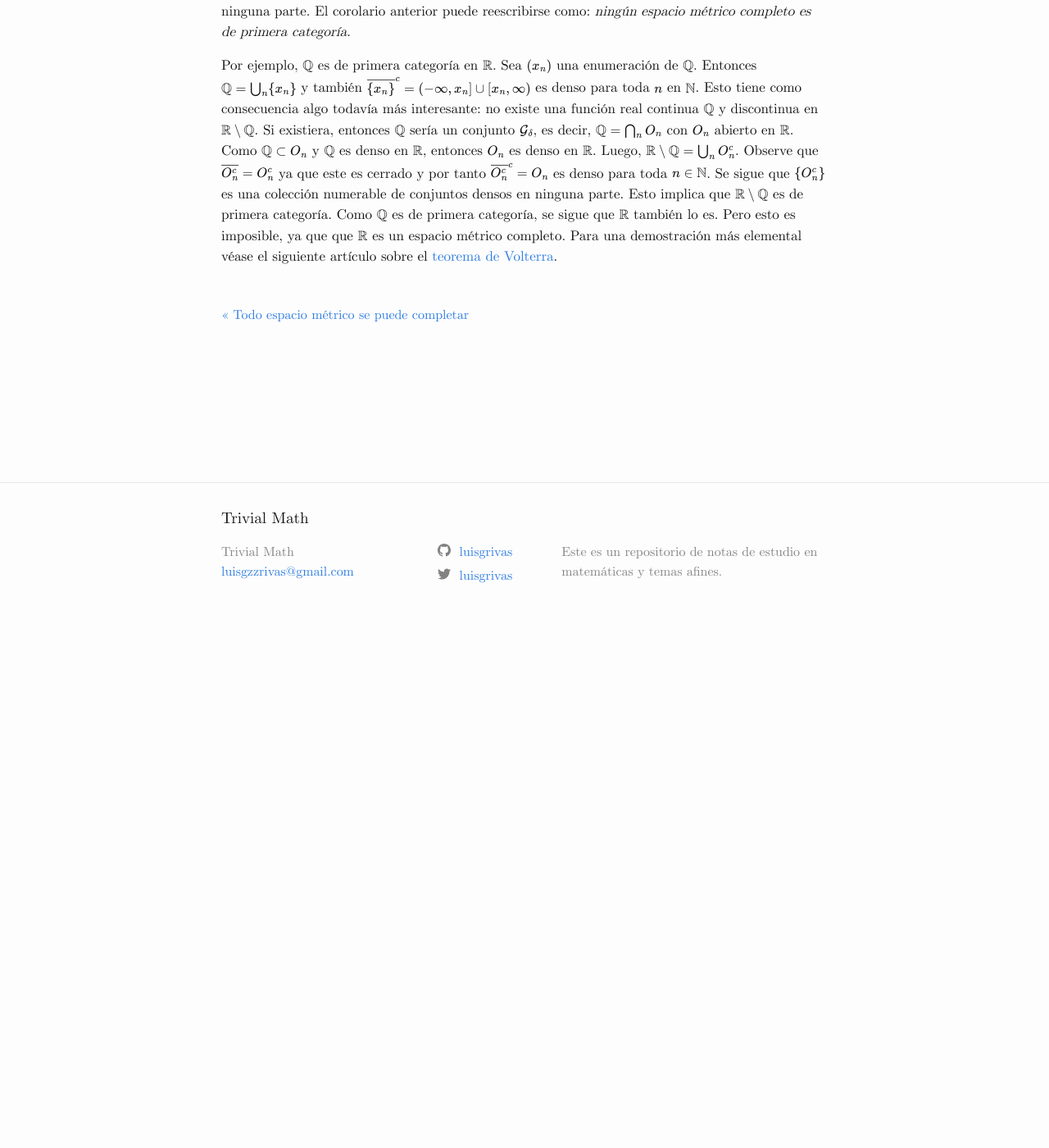
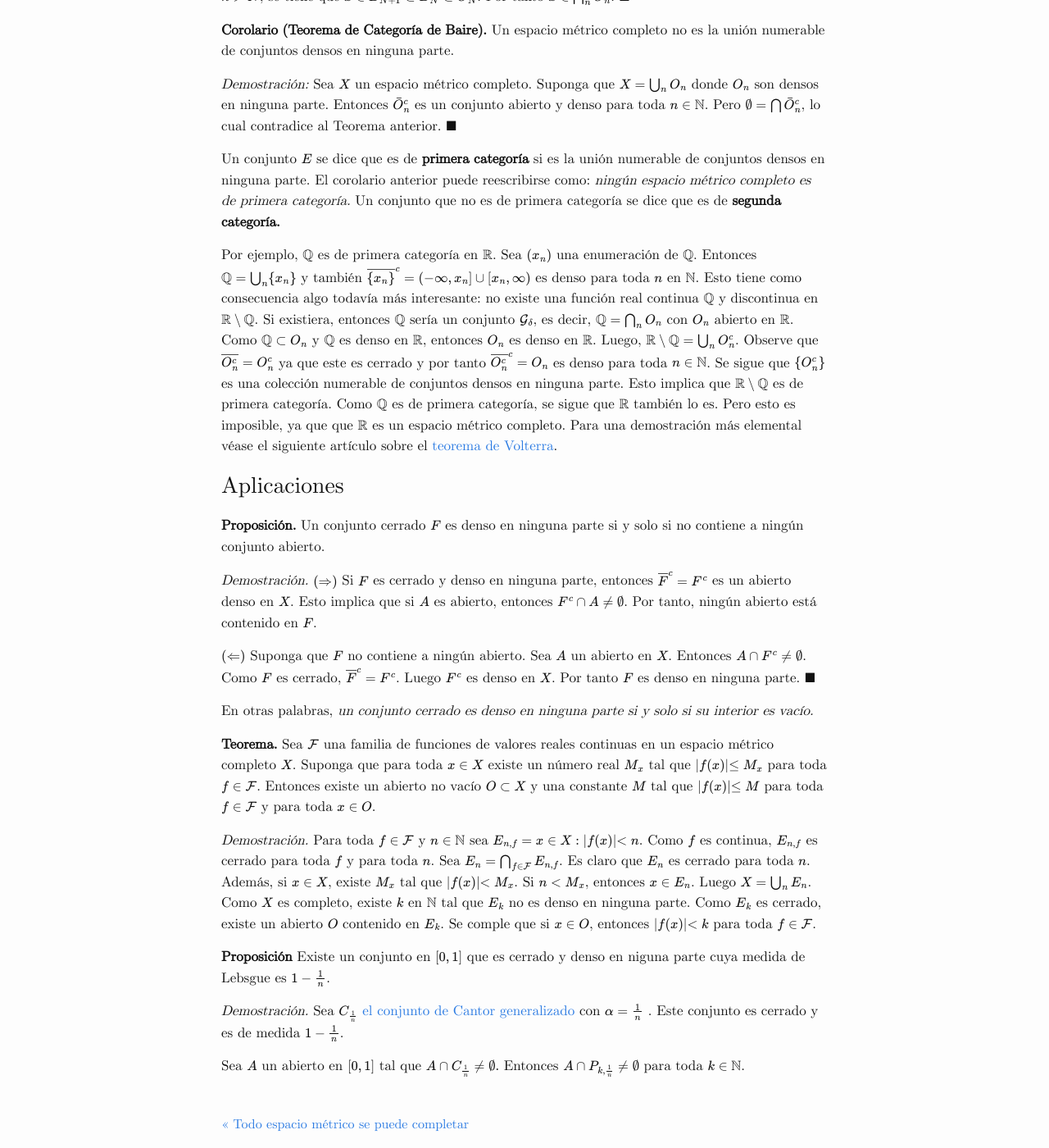
Before and after one commit to luisgrivas/blog, a Jekyll site: the page built from _posts/2020-11-29-analisis-baire.md, in a window 1280 px wide and 1400 px high, scrolled down 625 px. Shown: the whole window at 82% size. Built offline with Jekyll 4.4.1, drawn with Linux system fonts in a browser that asks for light colours; formulas are drawn with MathJax 3; some of the changed text lies outside the part shown.

Commit message:
Avances en notas genearles

```diff
--- a/_posts/2020-11-29-analisis-baire.md
+++ b/_posts/2020-11-29-analisis-baire.md
@@ -16,7 +16,7 @@ Un ejemplo sencillo de este tipo de conjuntos son los enteros $\mathbb{Z}$. Tamb
 
 **Teorema.** Sea $X$ un espacio métrico completo y $\\{O_n\\}$ una colección numerable de subconjuntos abiertos densos en $X$. Entonces $\bigcap_n O_n$ es no vacía.
 
-*Demostración.*
+*Demostración.* Sea $x_1$ un elemento de $O_1$ y $B_1$ una bola centrada en $x_1$ con radio $r_1$ contenida en $O_1$.Como $O_2$ es denso, existe un $x_2 $ en $O_2 \cap B_1$. Como $O_2$ es abierto, existe una bola $B_2$ centrada en $x_2$ contenida en $O_2$ y radio $r_2$ menor que $\frac{r_1}{2}$ y menor que $r_1 - \rho(x_1, x_2)$. Luego $\overline{B_2} \subset B_1$. Inductivamente, obtenemos una sucesión $\langle B_n \rangle$ de bolas tales que $\overline{B_{n}} \subset B_{n-1} $ y $B_n \subset O_n$. Además, la sucesión de radios $\langle r_n \rangle$  de las bolas convergen a cero. Sea $\langle x_n \rangle$ la sucesión de centros de estas bolas. Observe que si $n, m \geq N$ con $N$ en $\mathbb{N}$, entonces $x_n, x_m$ son elementos de $B_N$. Luego, $\rho(x_n, x_m) \leq \rho(x_n, x_N) + \rho(x_N, x_m) = 2 r_N$. Como $r_n \to 0$, entonces $\rho(x_n, x_m) \to 0$. Por tanto, $\langle x_n \rangle $ es sucesión de Cauchy. Como $X$ es completo, $x_n \to x$ para algún $x \in X$.  Como $x_n \in B_{N+1}$ para toda $n > N$, se tiene que $x \in \overline{B_{N+1}} \subset B_N \subset O_N$. Por tanto $x \in \bigcap_n O_n$. $\blacksquare$
 
 
 
@@ -24,6 +24,30 @@ Un ejemplo sencillo de este tipo de conjuntos son los enteros $\mathbb{Z}$. Tamb
 
 *Demostración:* Sea $X$ un espacio métrico completo. Suponga que $X = \bigcup_n O_n$ donde $O_n$ son densos en ninguna parte. Entonces $\bar{O}_n^c$ es un conjunto abierto  y denso para toda $n\in \mathbb{N}$. Pero $\emptyset = \bigcap \bar{O}_n^c$, lo cual contradice al Teorema anterior. $\blacksquare$
 
-Un conjunto $E$ se dice que es de **primera categoría** si es la unión numerable de conjuntos densos en ninguna parte. El corolario anterior puede reescribirse  como: *ningún espacio métrico completo es de primera categoría.*
+Un conjunto $E$ se dice que es de **primera categoría** si es la unión numerable de conjuntos densos en ninguna parte. El corolario anterior puede reescribirse  como: *ningún espacio métrico completo es de primera categoría.* Un conjunto que no es de primera categoría se dice que es de **segunda categoría.**
 
 Por ejemplo, $\mathbb{Q}$ es de primera categoría en $\mathbb{R}$. Sea $(x_n)$ una enumeración de $\mathbb{Q}$. Entonces $\mathbb{Q} = \bigcup_n\\{x_n\\}$ y también $\overline{\\{x_n\\}}^c = (-\infty, x_n]\cup[x_n, \infty)$ es denso para toda $n$ en $\mathbb{N}$. Esto tiene como consecuencia algo todavía más interesante: no existe una función real continua $\mathbb{Q}$ y discontinua en $\mathbb{R}\setminus \mathbb{Q}$. Si existiera, entonces $\mathbb{Q}$ sería un conjunto $\mathcal{G}_\delta$, es decir,  $\mathbb{Q} = \bigcap_n O_n$ con $O_n$ abierto en $\mathbb{R}$. Como $\mathbb{Q} \subset O_n$ y $\mathbb{Q}$ es denso en $\mathbb{R}$, entonces $O_n$ es denso en $\mathbb{R}$. Luego, $\mathbb{R}\setminus \mathbb{Q} = \bigcup_n O_n^c$. Observe que $\overline{O_n^c} = O_n^c$ ya que este es cerrado y por tanto $\overline{O_n^c}^c = O_n$ es denso para toda $n\in \mathbb{N}$. Se sigue que $\\{O_n^c\\}$ es una colección numerable de conjuntos densos en ninguna parte. Esto implica que $\mathbb{R}\setminus \mathbb{Q}$ es de primera categoría. Como $\mathbb{Q}$ es de primera categoría, se sigue que $\mathbb{R}$ también lo es. Pero esto es imposible, ya que que $\mathbb{R}$ es un espacio métrico completo. Para una demostración más elemental véase el siguiente artículo sobre el [teorema de Volterra](https://luisgrivas.github.io/blog/posts/2020/11/17/volterra.html).
+
+
+
+### Aplicaciones
+
+**Proposición.**  Un conjunto cerrado $F$ es denso en ninguna parte si y solo si no contiene a ningún conjunto abierto.
+
+*Demostración.* $(\Rightarrow)$ Si $F$ es cerrado y denso en ninguna parte, entonces $\overline{F}^c = F^c$ es un abierto denso en $X$. Esto implica que si $A$ es abierto, entonces $F^c \cap A \neq \emptyset$. Por tanto, ningún abierto está contenido en $F$.
+
+$(\Leftarrow)$ Suponga que $F$ no contiene a ningún abierto. Sea $A$ un abierto en $X$. Entonces $A \cap F^c \neq \emptyset $. Como $F$ es cerrado, $\overline{F}^c = F^c$. Luego $F^c$ es denso en $X$. Por tanto $F$ es denso en ninguna parte. $\blacksquare$
+
+En otras palabras, *un conjunto cerrado es denso en ninguna parte si y solo si su interior es vacío.*
+
+**Teorema.** Sea $\mathcal{F}$ una familia de funciones de valores reales continuas en un espacio métrico completo $X$. Suponga que para toda $x \in X$ existe un número real $M_x$ tal que $\lvert f(x) \lvert \leq M_x$ para toda $f \in \mathcal{F}$. Entonces existe un abierto no vacío $O \subset X$ y una constante $M$ tal que $\lvert f(x) \lvert \leq M$ para toda $f \in \mathcal{F}$ y para toda $x \in O$.
+
+*Demostración.* Para toda $f \in \mathcal{F}$ y $n \in \mathbb{N}$ sea $E_{n, f} = \{x \in X: \lvert f(x) \lvert < n \}$. Como $f$ es continua, $E_{n, f}$ es cerrado para toda $f$ y para toda $n$. Sea $E_n = \bigcap_{f \in \mathcal{F}} E_{n, f}$. Es claro que $E_n$ es cerrado para toda $n$. Además, si $x \in X$, existe $M_x$ tal que $\lvert f(x) \lvert < M_x$. Si $n < M_x$, entonces $x \in E_n$. Luego $X = \bigcup_n E_n$. Como $X$ es completo, existe $k$ en $\mathbb{N}$ tal que $E_k$ no es denso en ninguna parte.  Como $E_k$ es cerrado, existe un abierto $O$ contenido en $E_k$. Se comple que si $x \in O$, entonces $\lvert f(x) \lvert < k$ para toda $f \in \mathcal{F}$.
+
+
+
+**Proposición** Existe un conjunto en $[0, 1]$ que es cerrado y denso en niguna parte cuya medida de Lebsgue es $1 - \frac{1}{n}$.
+
+*Demostración.* Sea $C_\frac{1}{n}$  [el conjunto de Cantor generalizado](https://luisgrivas.github.io/blog/post/2020/11/06/conjunto-cantor.html) con $\alpha = \frac{1}{n}$ . Este conjunto es cerrado y es de medida $1 - \frac{1}{n}$.
+
+Sea $A$ un abierto en $[0, 1]$ tal que $A \cap C_{\frac{1}{n}} \neq \emptyset. $ Entonces $A \cap P_{k , \frac{1}{n}} \neq \emptyset$ para toda $k \in \mathbb{N}$.
```
Also changed, not shown: _posts/2020-11-05-conjunto-cantor.md (+4 -0 lines), _posts/2020-11-29-completitud.md (+2 -2 lines).
